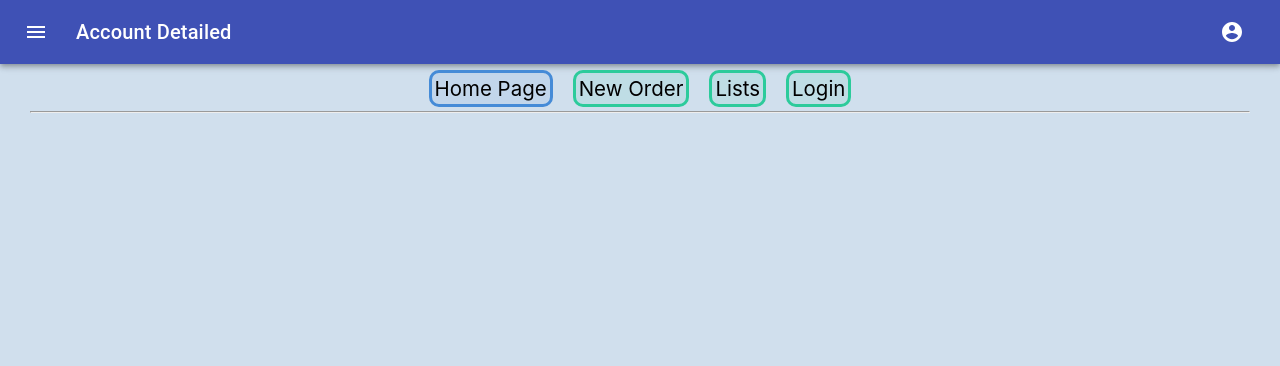
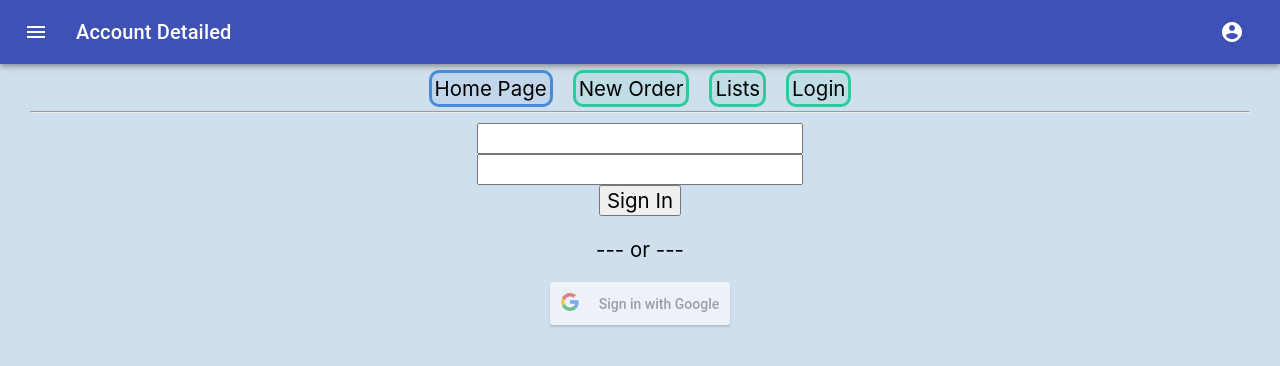
Before and after one commit to ssspiderzzz/Bookkeeping-In-Web, a React (Create React App) app in the folder react-front-end/: page / in a window 1280 px wide. Shown: the top 366 px of the page. Built offline with nearby package versions, Linux system fonts and the light colour scheme; no server answers.

Commit message:
sign-in-with-google function get response from google server

```diff
--- a/react-front-end/src/App.js
+++ b/react-front-end/src/App.js
@@ -43,7 +43,7 @@ export default function App(props) {
               <span id="new_button">Login</span>
             </Link>
             <hr />
-            <Route exact path="/" />
+            <Route exact path="/" render={() => <Login />} />
             <Route
               exact
               path="/lists"
--- a/react-front-end/src/components/Login.js
+++ b/react-front-end/src/components/Login.js
@@ -39,6 +39,8 @@ export default function Login(props) {
         <GoogleLogin
           clientId="680587798801-qp0mndlka16fgm91ed97gkoot3ru5145.apps.googleusercontent.com"
           buttonText="Sign in with Google"
+          uxMode="redirect"
+          redirectUri="http://localhost:3000"
           onSuccess={responseGoogle}
           onFailure={responseGoogle}
           cookiePolicy={"single_host_origin"}
```
